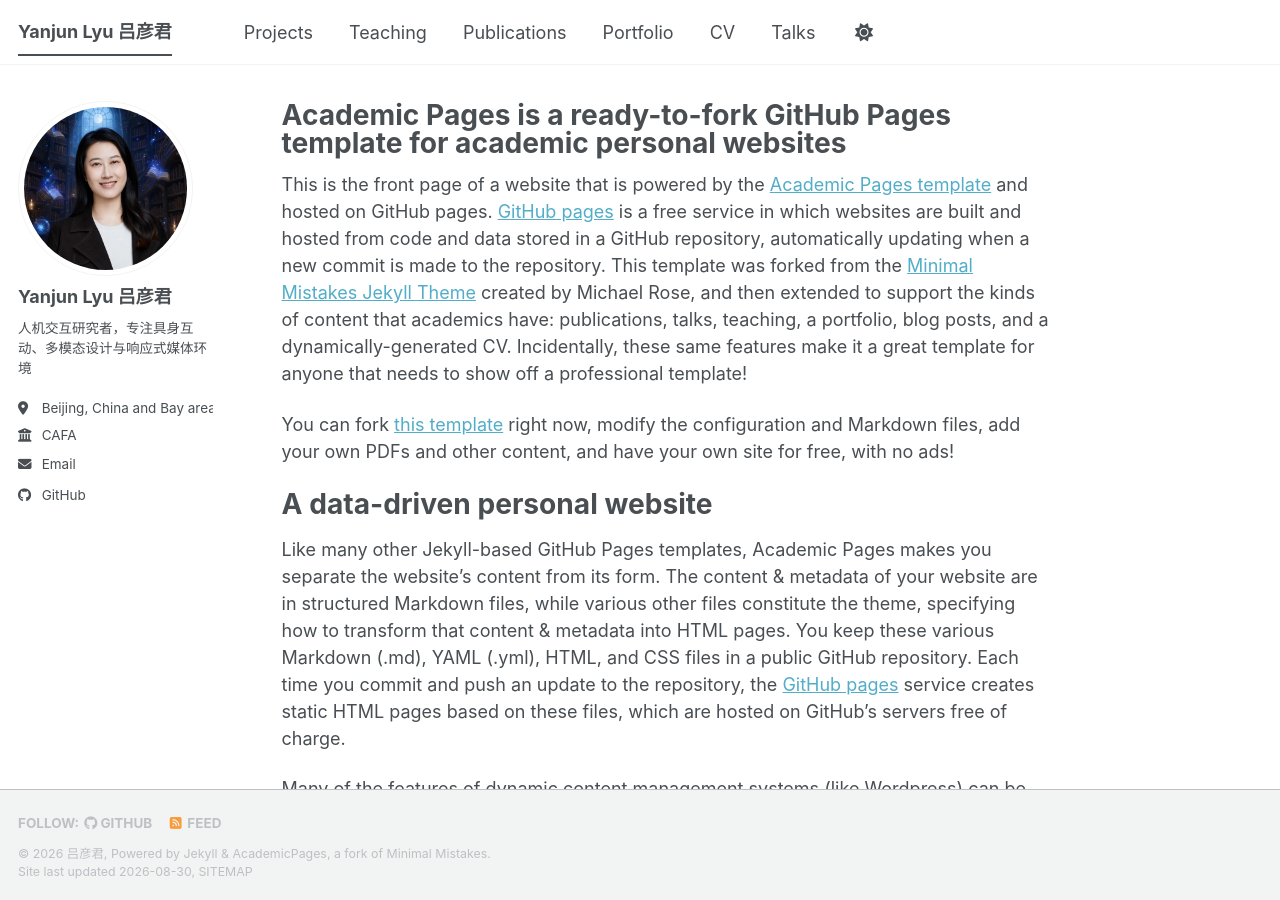
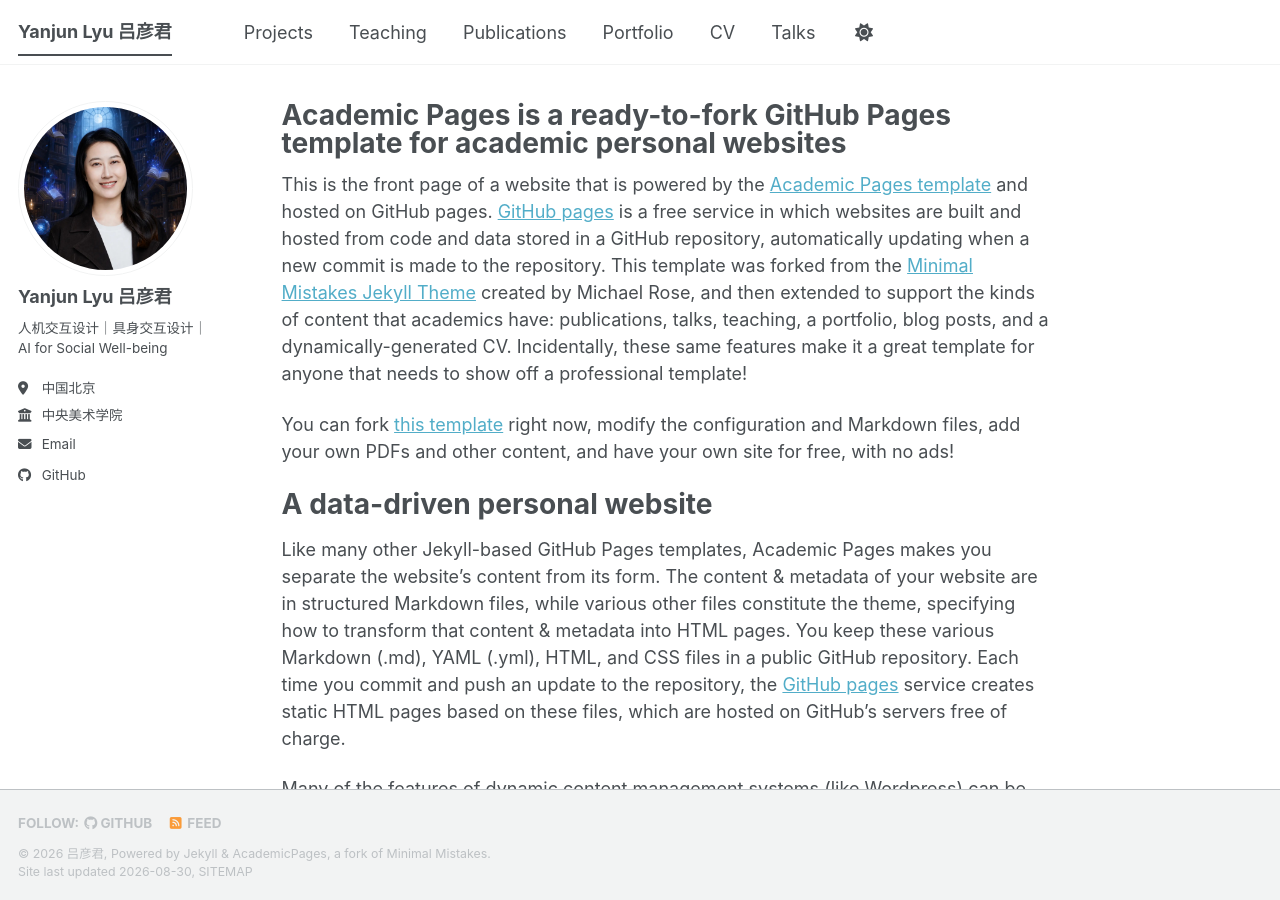
Before and after one commit to Ivyyanjun/Ivyyanjun.github.io, a Jekyll site: the page built from _pages/about.md, in a window 1280 px wide and 900 px high. Built offline with Jekyll 4.4.1, drawn with Linux system fonts in a browser that asks for light colours; a style sheet for code colours, icons or effects is not loaded.

Commit message:
Update bio, location, and employer in config

```diff
--- a/_config.yml
+++ b/_config.yml
@@ -26,9 +26,9 @@ author:
   avatar           : "porfilio.jpeg"
   name             : "Yanjun Lyu 吕彦君"
   pronouns         : # example: "she/her"
-  bio              : "人机交互研究者，专注具身互动、多模态设计与响应式媒体环境"
-  location         : "Beijing, China and Bay area, USA"
-  employer         : "CAFA"
+  bio              : "人机交互设计｜具身交互设计｜AI for Social Well-being"
+  location         : "中国北京"
+  employer         : "中央美术学院"
   uri              : # URL
   email            : "lyuyanjun@gmail.com"
 
```
